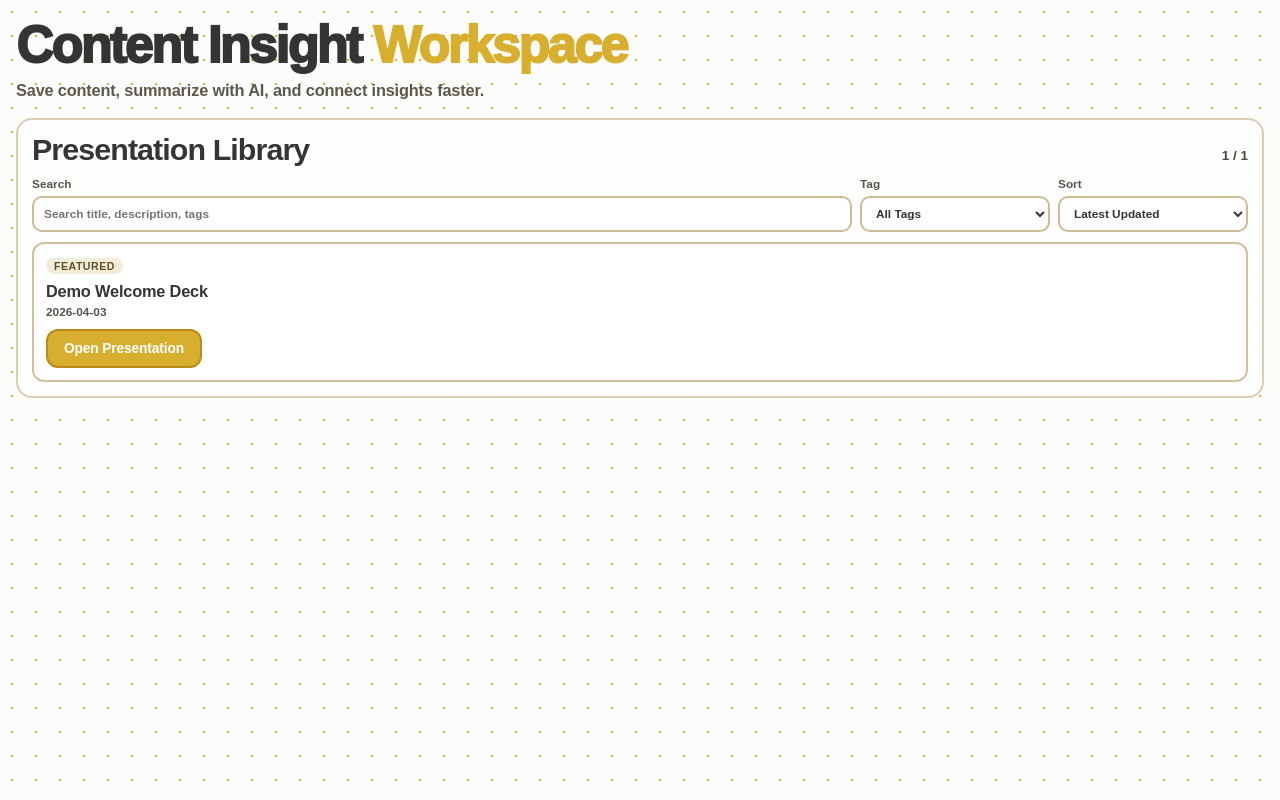
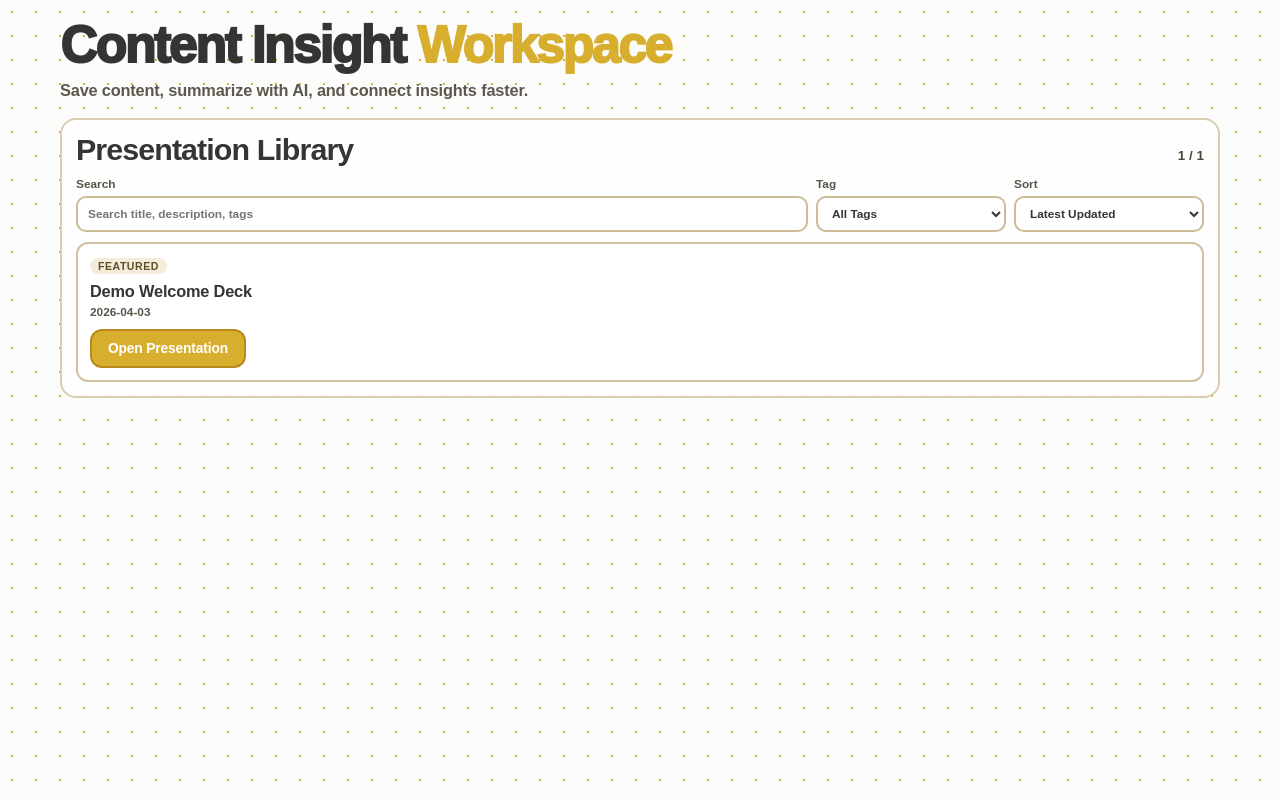
Before and after one commit to hefxpzwk/myppt, a React (Vite) app: page / in a window 1280 px wide. Built offline with nearby package versions, Linux system fonts and the light colour scheme.

Commit message:
fix: reduce page width with horizontal spacing

```diff
--- a/src/styles/global.css
+++ b/src/styles/global.css
@@ -46,9 +46,9 @@ a {
 
 .app-shell,
 .viewer-shell {
-  width: 100%;
+  width: min(100%, 1240px);
   margin: 0 auto;
-  padding: 20px 16px 36px;
+  padding: 20px clamp(20px, 3.5vw, 40px) 36px;
 }
 
 .dashboard-page {
```
